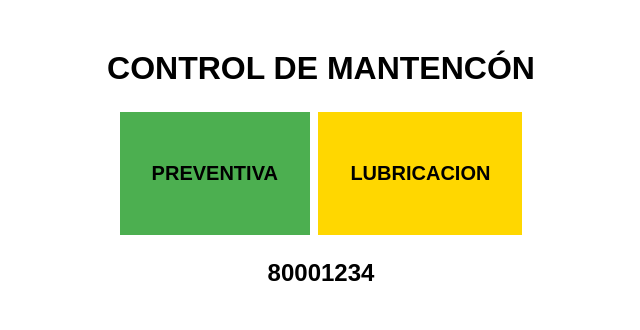
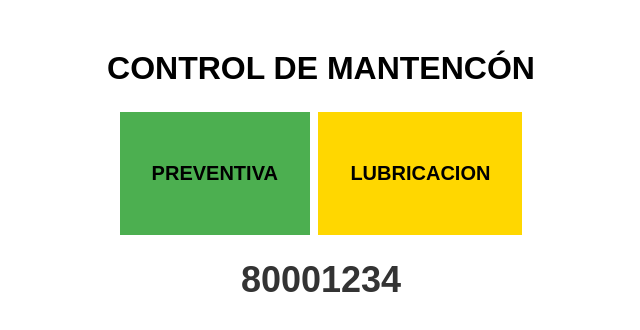
Before and after one commit to vicbar74/QR, a plain HTML site: page 80001234 INDEX.html in a window 1280 px wide. Shown: the whole page, without its empty margins (319-959 px from the left). Drawn offline with Linux system fonts and the light colour scheme.

Commit message:
Add files via upload

```diff
--- a/styles.css
+++ b/styles.css
@@ -1,67 +1,40 @@
 body {
-
     font-family: Arial, sans-serif;
-
     text-align: center;
-
     margin: 50px;
-
 }
 
-
-
 button {
-
     color: BLACK;
-
     border: none;
-
     font-weight: bolder;
-
     padding: 50px 32px;
-
     text-align: center;
-
     text-decoration: none;
-
     display: inline-block;
-
     font-size: 20px;
-
     margin: 4px 2px;
-
     cursor: pointer;
-
 }
 
-
-
 .green-button {
-
     background-color: #4CAF50; /* Verde */
-
 }
 
-
-
 .green-button:hover {
-
     background-color: #45a049; /* Verde oscuro */
-
 }
 
-
-
 .yellow-button {
-
     background-color: #FFD700; /* Amarillo */
-
 }
 
+.yellow-button:hover {
+    background-color: #FFC107; /* Amarillo más oscuro */
+}
 
-
-.yellow-button:hover {
-
-    background-color: #FFC107; /* Amarillo más oscuro */
-
+.subtitulo {
+    font-size: 36px;
+    color: #333;
+    margin-top: 20px;
 }
```
